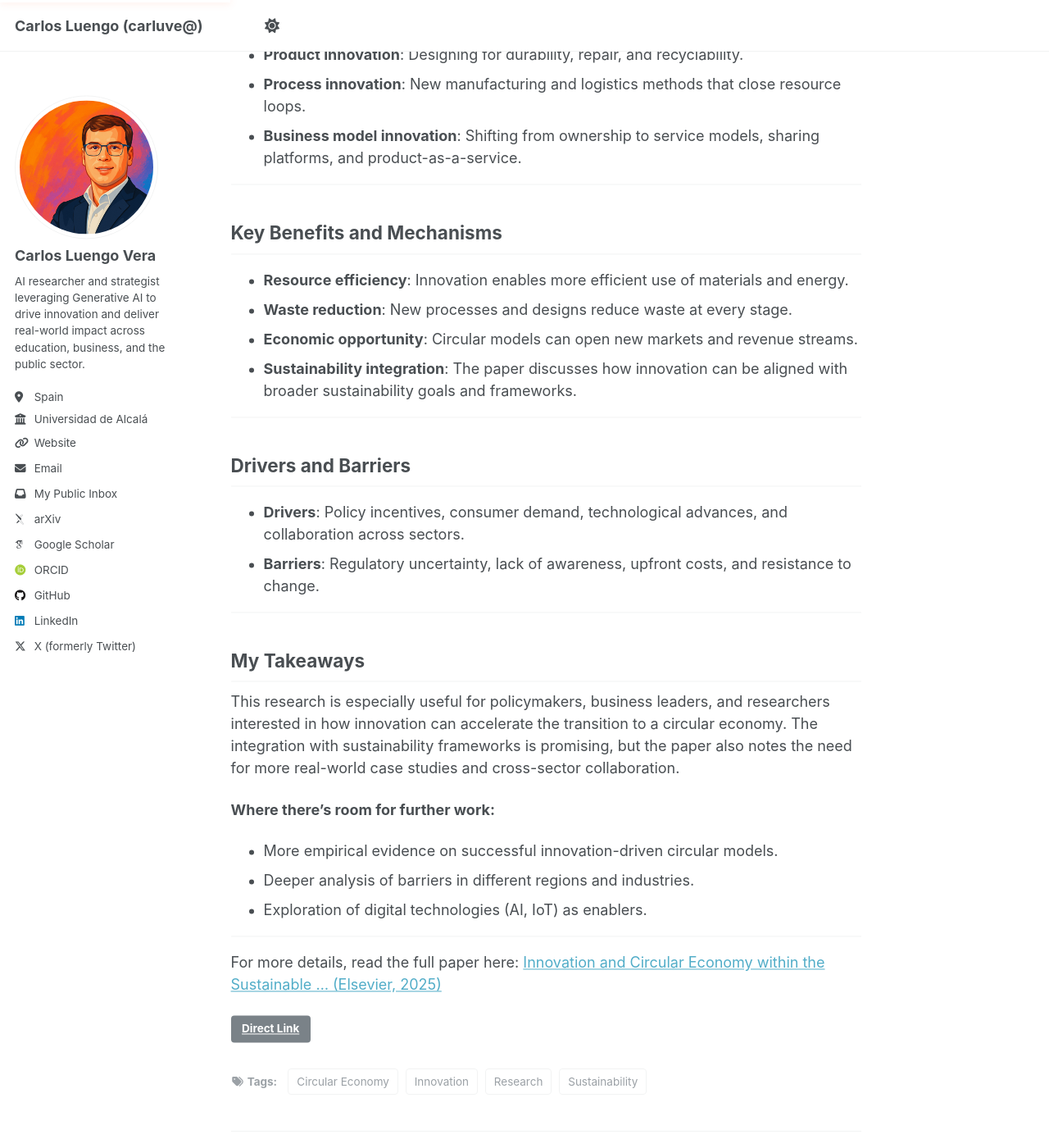
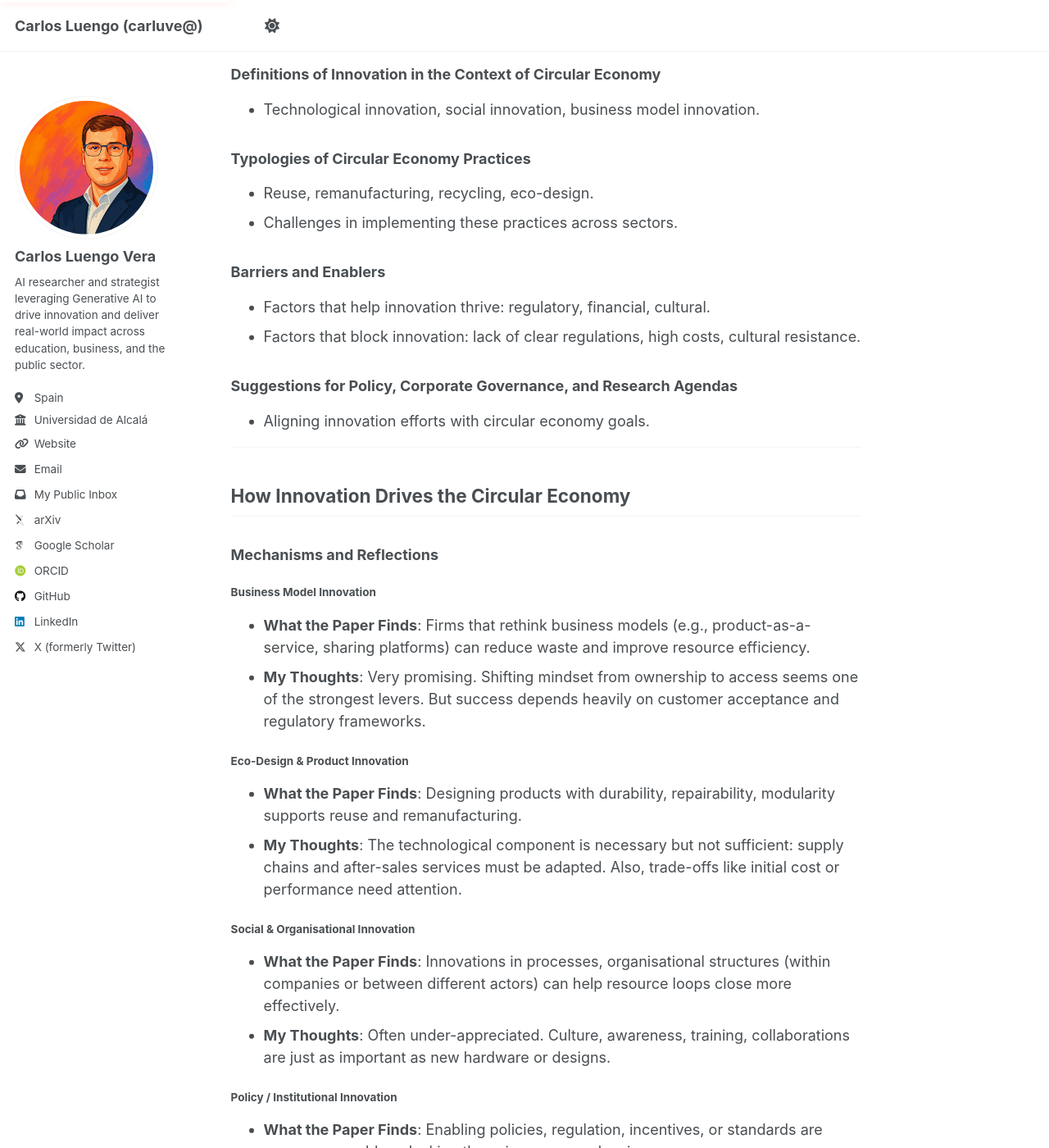
Before and after one commit to Carluve/carluve.github.io, a Jekyll site: the page built from _publications/2025-09-21-innovation-circular-economy.md, in a window 1280 px wide and 1400 px high, scrolled down 678 px. Shown: the whole window at 82% size. Built offline with Jekyll 4.4.1, drawn with Linux system fonts in a browser that asks for light colours; some web fonts are replaced; some of the changed text lies outside the part shown.

Commit message:
Refactor publication post on Innovation and Circular Economy: enhance structure, update categories and tags, and improve content clarity.

```diff
--- a/_publications/2025-09-21-innovation-circular-economy.md
+++ b/_publications/2025-09-21-innovation-circular-economy.md
@@ -1,57 +1,96 @@
 ---
 title: "Innovation and Circular Economy: New Findings on How Innovation Drives the Circular Economy"
 date: 2025-09-21
-categories: [Publications, Research, Circular Economy, Innovation]
-permalink: /publications/2025/09/innovation-circular-economy/
-tags:
-  - Circular Economy
-  - Innovation
-  - Sustainability
-  - Research
-summary: "A review of the recent paper 'Innovation and Circular Economy within the Sustainable …' (Elsevier, 2025), exploring how innovation acts as a pillar for advancing circular economy practices."
-link: https://linkinghub.elsevier.com/retrieve/pii/S3050803725000111
+tags: [Circular Economy, Innovation, Sustainability, Research]
+categories: [Publications, Sustainability]
+image: /images/publications/2025/september/circular-economy-innovation.jpeg
 ---
-
-## Summary
 
 This post reviews the recent paper “Innovation and Circular Economy within the Sustainable …” (Elsevier, 2025). The paper explores how innovation acts as a pillar for advancing circular economy practices, examining models, drivers, barriers, and proposed integrations with sustainability frameworks. I’ll break down what innovation means in this context, what benefits it can bring, how the mechanisms appear to work, and my takeaways on where this research is especially useful — and where there’s room for further work.
 
 ---
 
-## What Does Innovation Mean in the Circular Economy?
+## Introduction: What is this paper about?
 
-In the context of the circular economy, innovation refers to new ways of designing, producing, using, and reusing products and materials to minimize waste and maximize value. The paper highlights:
-- **Product innovation**: Designing for durability, repair, and recyclability.
-- **Process innovation**: New manufacturing and logistics methods that close resource loops.
-- **Business model innovation**: Shifting from ownership to service models, sharing platforms, and product-as-a-service.
+The paper argues that to transition towards sustainable economic systems, we must more deeply understand how innovation supports, accelerates, or sometimes even obstructs circular economy practices.
 
 ---
 
-## Key Benefits and Mechanisms
+## Key Points Covered in the Paper
 
-- **Resource efficiency**: Innovation enables more efficient use of materials and energy.
-- **Waste reduction**: New processes and designs reduce waste at every stage.
-- **Economic opportunity**: Circular models can open new markets and revenue streams.
-- **Sustainability integration**: The paper discusses how innovation can be aligned with broader sustainability goals and frameworks.
+### Definitions of Innovation in the Context of Circular Economy
+- Technological innovation, social innovation, business model innovation.
+
+### Typologies of Circular Economy Practices
+- Reuse, remanufacturing, recycling, eco-design.
+- Challenges in implementing these practices across sectors.
+
+### Barriers and Enablers
+- Factors that help innovation thrive: regulatory, financial, cultural.
+- Factors that block innovation: lack of clear regulations, high costs, cultural resistance.
+
+### Suggestions for Policy, Corporate Governance, and Research Agendas
+- Aligning innovation efforts with circular economy goals.
 
 ---
 
-## Drivers and Barriers
+## How Innovation Drives the Circular Economy
 
-- **Drivers**: Policy incentives, consumer demand, technological advances, and collaboration across sectors.
-- **Barriers**: Regulatory uncertainty, lack of awareness, upfront costs, and resistance to change.
+### Mechanisms and Reflections
+
+#### Business Model Innovation
+- **What the Paper Finds**: Firms that rethink business models (e.g., product-as-a-service, sharing platforms) can reduce waste and improve resource efficiency.
+- **My Thoughts**: Very promising. Shifting mindset from ownership to access seems one of the strongest levers. But success depends heavily on customer acceptance and regulatory frameworks.
+
+#### Eco-Design & Product Innovation
+- **What the Paper Finds**: Designing products with durability, repairability, modularity supports reuse and remanufacturing.
+- **My Thoughts**: The technological component is necessary but not sufficient: supply chains and after-sales services must be adapted. Also, trade-offs like initial cost or performance need attention.
+
+#### Social & Organisational Innovation
+- **What the Paper Finds**: Innovations in processes, organisational structures (within companies or between different actors) can help resource loops close more effectively.
+- **My Thoughts**: Often under-appreciated. Culture, awareness, training, collaborations are just as important as new hardware or designs.
+
+#### Policy / Institutional Innovation
+- **What the Paper Finds**: Enabling policies, regulation, incentives, or standards are necessary enablers; lacking these is a common barrier.
+- **My Thoughts**: Governments and regulators must be proactive. But crafting policy that balances flexibility (to allow innovation) with sufficient direction (to avoid fragmentation) is hard.
 
 ---
 
-## My Takeaways
+## Benefits of Linking Innovation & Circular Economy
 
-This research is especially useful for policymakers, business leaders, and researchers interested in how innovation can accelerate the transition to a circular economy. The integration with sustainability frameworks is promising, but the paper also notes the need for more real-world case studies and cross-sector collaboration.
+From the findings (and my own experience), here are what I see as the main benefits of focusing on innovation in this space:
 
-**Where there’s room for further work:**
-- More empirical evidence on successful innovation-driven circular models.
-- Deeper analysis of barriers in different regions and industries.
-- Exploration of digital technologies (AI, IoT) as enablers.
+- **Resource efficiency & waste reduction**: Improved design, processes, and business models can reduce material consumption, energy use, and environmental impact.
+- **Economic opportunities**: New markets, services, revenue streams (repair, remanufacturing, sharing) can emerge. Also potential cost savings long term.
+- **Resilience**: Systems designed for reuse or close loops may be more resilient to supply chain shocks (e.g., material scarcity, price volatility).
+- **Social / environmental benefits**: Less pollution, reduced landfill, better use of resources; also potential job creation in circular sectors.
 
 ---
 
-For more details, read the full paper here: [Innovation and Circular Economy within the Sustainable … (Elsevier, 2025)](https://linkinghub.elsevier.com/retrieve/pii/S3050803725000111)
+## How It Works: Frameworks & Drivers
+
+### Key Drivers
+- Technological capability (availability of new materials, manufacturing techniques).
+- Regulation & standards (which can push organisations toward more sustainable design, etc.).
+- Market demand for sustainable/circular products.
+- Collaboration between firms, supply chain actors, government, academia.
+- Finance (investment, incentives, subsidy).
+
+### Barriers Identified
+- Lack of clear regulations or conflicting policies.
+- High upfront costs.
+- Difficulty in scaling circular innovations.
+- Lack of awareness, cultural resistance.
+
+---
+
+## Conclusions & My View
+
+Overall, this paper contributes meaningfully by integrating various strands: business model, policy, technical, and social innovation under one lens of the circular economy. The findings reinforce what I’ve seen elsewhere: innovation is not optional, it’s central.
+
+### My Reflections
+- Organisations wanting to succeed in circular economy should invest not just in R&D, but also in change management, culture, and partnerships.
+- Policymakers need to design incentives carefully, balancing carrots and sticks, to encourage innovation while managing risks (greenwashing, unintended consequences).
+- There is still a need for empirical studies showing long-term impact: which innovations truly scale, deliver environmental benefit, and are economically feasible.
+
+If you’re working in a company, in policy, or in research, this paper gives you useful frameworks and pointers. But implementation is where the challenge lies.
```
